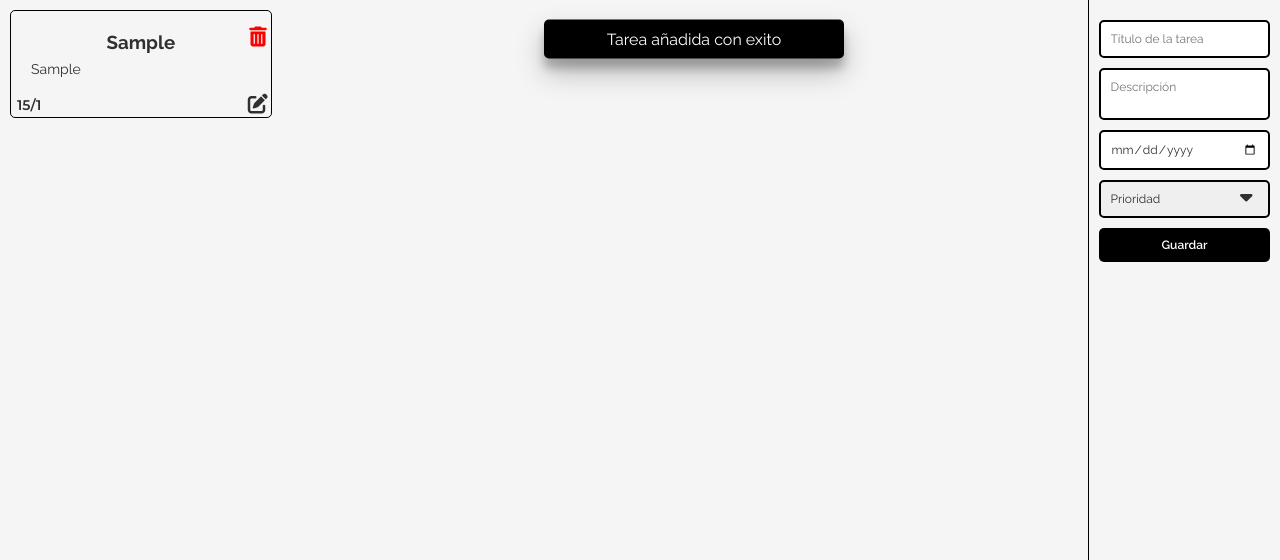
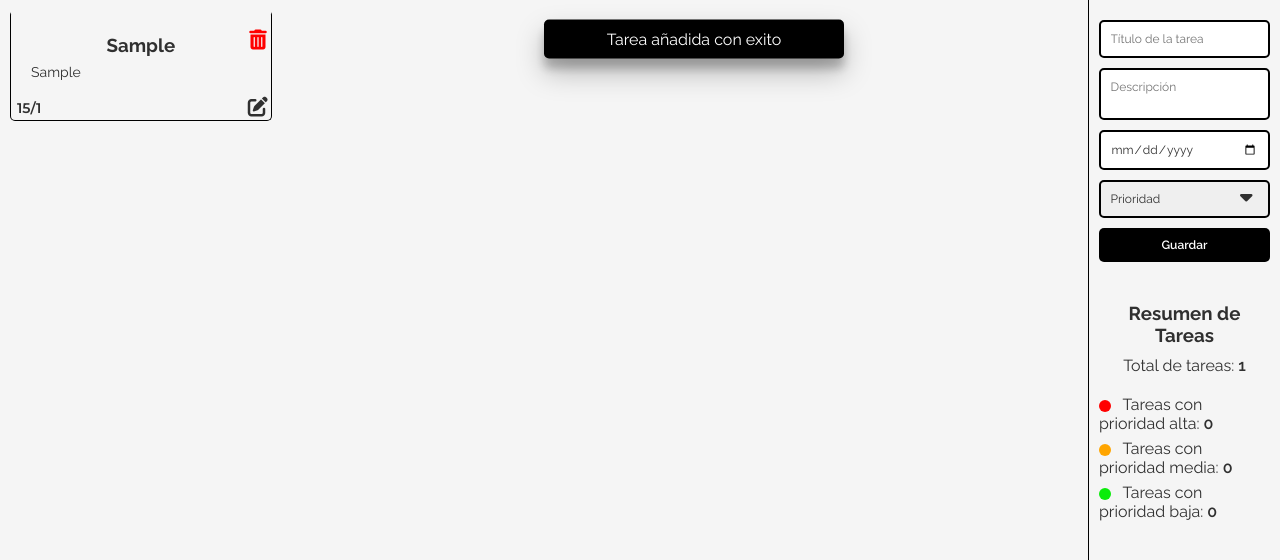
Before and after one commit to raulperez0481/organizador-tareas-dataset, a plain HTML site: page index.html in a window 1280 px wide. Both pictures are taken after typing "Sample", "Sample", "2020-01-15" into the empty fields and a click on the button "Guardar". Shown: the top 560 px of the page. Drawn offline with Linux system fonts and the light colour scheme.

Commit message:
Añadido color prioridad al item tarea y leyenda informativas de las tareas

```diff
--- a/css/style.css
+++ b/css/style.css
@@ -42,6 +42,20 @@ body{
   border-radius: 5px;
   margin-bottom: 20px;
   position: relative;
+  border-top: 4px solid transparent;
+}
+
+.container .panel-tareas .item-tarea.alta {
+  border-top-color: red;
+  animation: parpadeo 4s infinite ease-in-out;
+}
+
+.container .panel-tareas .item-tarea.media {
+  border-top-color: orange;
+}
+
+.container .panel-tareas .item-tarea.baja {
+  border-top-color: rgb(10, 236, 10);
 }
 
 .container .panel-tareas .item-tarea h3{
@@ -91,6 +105,50 @@ body{
   border-left: 1px solid #000;
 }
 
+/*PANEL INFORMATIVO*/
+
+.circulo {
+  display: inline-block;
+  width: 12px;
+  height: 12px;
+  border-radius: 50%;
+  margin-right: 8px;
+  vertical-align: middle;
+}
+
+.circulo-alta {
+  background-color: red;
+}
+
+.circulo-media {
+  background-color: orange;
+}
+
+.circulo-baja {
+  background-color: rgb(10, 236, 10);
+}
+
+.container .controles .panel-informativo{
+  padding: 3rem 1rem;
+}
+
+.container .controles .panel-informativo h3{
+  text-align: center;
+  padding-bottom: 1rem;
+}
+
+.container .controles .panel-informativo .total-tareas{
+  text-align: center;
+  padding-bottom: 2rem;
+}
+
+.container .controles .panel-informativo .numero-tareas{
+  font-weight: 600;
+}
+
+.container .controles .panel-informativo p{
+  padding-bottom: 0.6rem;
+}
 
 
 /* FORMULARIO */
@@ -229,3 +287,12 @@ input, textarea, select, button {
     transform: translateX(0%);
   }
 }
+
+@keyframes parpadeo {
+  0%, 100% {
+    border-top-color: red; /* Color visible */
+  }
+  50% {
+    border-top-color: transparent; /* Color invisible para simular el parpadeo */
+  }
+}
--- a/index.html
+++ b/index.html
@@ -31,6 +31,13 @@
                 <input type="hidden" id="id-tarea">
                 <button class="btn-guardar">Guardar</button>
             </form>
+            <div class="panel-informativo">
+                <h3>Resumen de Tareas</h3>
+                    <p class="total-tareas">Total de tareas: <span id="total-tareas" class="numero-tareas">0</span></p>
+                    <p><span class="circulo circulo-alta"></span> Tareas con prioridad alta: <span id="tareas-alta" class="numero-tareas">0</span></p>
+                    <p><span class="circulo circulo-media"></span> Tareas con prioridad media: <span id="tareas-media" class="numero-tareas">0</span></p>
+                    <p><span class="circulo circulo-baja"></span> Tareas con prioridad baja: <span id="tareas-baja" class="numero-tareas">0</span></p>
+              </div>
         </div>
     </div>
     <script src="js/app.js"></script>
--- a/js/app.js
+++ b/js/app.js
@@ -15,11 +15,18 @@ const tituloTarea = document.querySelector('#titulo-tarea');
 const idTarea = document.querySelector('#id-tarea');
 const descripcionTarea = document.querySelector('#descripcion-tarea');
 const fechaTarea = document.querySelector('#fecha-tarea');
+const prioridadTarea = document.querySelector('#prioridad-tarea');
 let editando = false;
 
 function pintarTareas(arrayTareas) {
   console.log(arrayTareas);
   let html = '';
+  let totalTareas = arrayTareas.length;
+  let tareasAlta = 0;
+  let tareasMedia = 0;
+  let tareasBaja = 0;
+
+
   arrayTareas.forEach((tarea, index) => {
       let fecha = new Date(tarea.fecha);
 
@@ -29,7 +36,20 @@ function pintarTareas(arrayTareas) {
         month: '2-digit'
       });
 
-      html += `<div class="item-tarea">
+      // Contabilizar las tareas por prioridad
+      switch (tarea.prioridad) {
+        case 'alta':
+            tareasAlta++;
+            break;
+        case 'media':
+            tareasMedia++;
+            break;
+        case 'baja':
+            tareasBaja++;
+            break;
+    }
+
+      html += `<div class="item-tarea ${tarea.prioridad}">
           <h3 class="titulo-tarea">${tarea.titulo}</h3>
           <p class="descripcion-tarea">${tarea.descripcion}</p>
           <p class="fecha-tarea">${fechaFormateada}</p>
@@ -42,6 +62,12 @@ function pintarTareas(arrayTareas) {
   html+=`<div class="toast"></div>`;
 
   panelTareas.innerHTML = html;
+
+  // Actualizar el resumen de tareas
+  document.querySelector('#total-tareas').textContent = totalTareas;
+  document.querySelector('#tareas-alta').textContent = tareasAlta;
+  document.querySelector('#tareas-media').textContent = tareasMedia;
+  document.querySelector('#tareas-baja').textContent = tareasBaja;
 
   document.querySelectorAll('.btn-eliminar').forEach(btn => {
       btn.addEventListener('click', eliminarTarea);
@@ -59,9 +85,11 @@ function guardarTarea(e) {
   const tarea = {
       titulo: tituloTarea.value,
       descripcion: descripcionTarea.value,
-      fecha: fechaTarea.value
+      fecha: fechaTarea.value,
+      prioridad: prioridadTarea.value
   };
   console.log(tarea);
+  console.log('la prioridad',prioridadTarea.value);
   let arrayTareasRecuperado = [];
   let mensaje = '';
 
```
